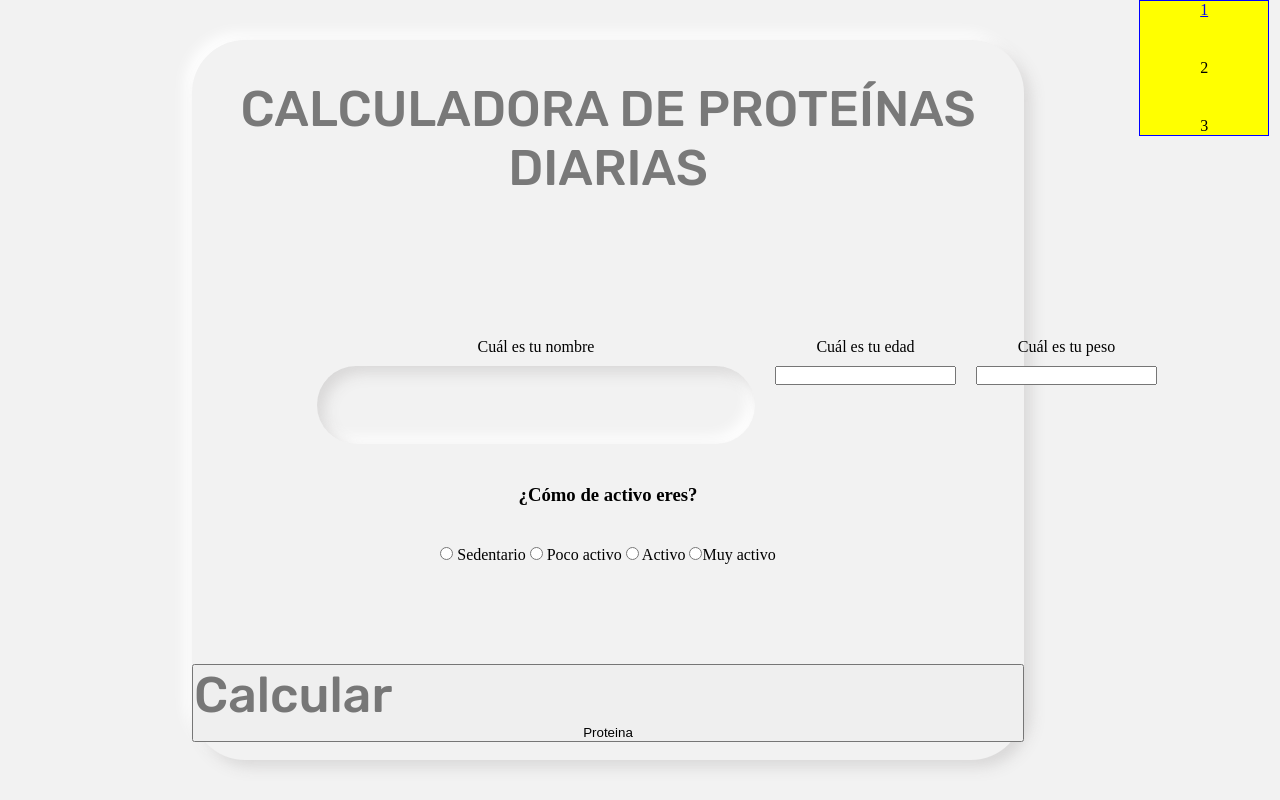
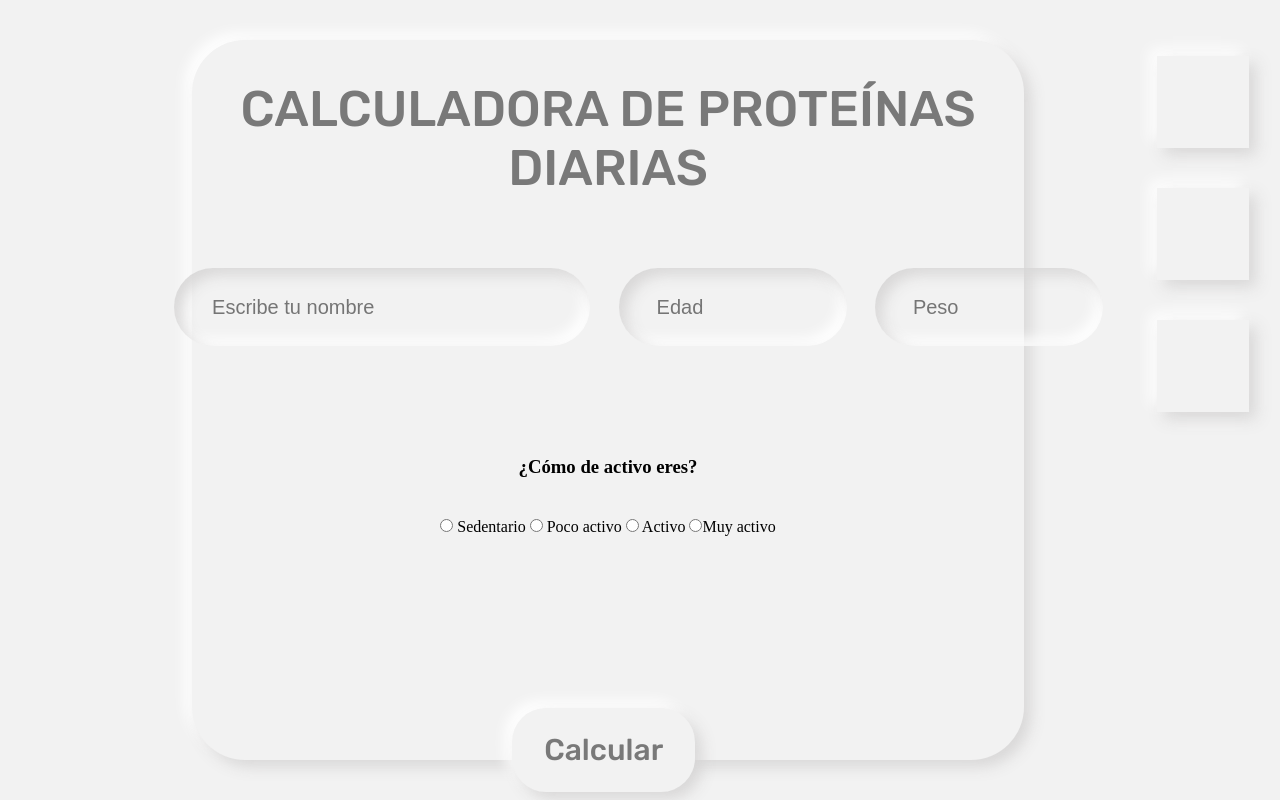
Before and after one commit to DesSussu/CalculadoraProteinas, a plain HTML site: page index.html in a window 1280 px wide. Drawn offline with Linux system fonts and the light colour scheme.

Commit message:
primer estado diseño

```diff
--- a/index.html
+++ b/index.html
@@ -14,9 +14,9 @@
     <main>
 
       <div class="menu">
-        <a href="carnes.html"><div>1</div></a>
-        <div>2</div>
-        <div>3</div>
+        <a href="carnes.html"><div></div></a>
+        <div></div>
+        <div></div>
       </div>
   <div class="container">
      <div class="calculadora">
@@ -27,20 +27,18 @@
         <div class="sobre">
           <div class="Nombre">
             <form action="">
-              <label for=""> Cuál es tu nombre</label>
-              <input id="nombre" type="text"  />
+              <input  class="input" id="nombre" type="text"  placeholder="Escribe tu nombre"/>
             </form>
           </div>
           <div class="Edad">
             <form action="">
-              <label for=""> Cuál es tu edad</label>
-              <input id="edad" type="text" />
+              <input   class="inputDos" id="edad" type="text" placeholder="Edad" />
             </form>
           </div>
           <div class="Peso">
             <form action="">
-              <label for=""> Cuál es tu peso</label>
-              <input id="peso" type="text" />
+
+              <input   class="inputDos" id="peso" type="text"  placeholder="Peso"/>
             </form>
           </div>
         </div>
@@ -55,7 +53,6 @@
 
       <button id="boton" class="boton" value="0">
         <h1>Calcular</h1>
-        <span> Proteina</span>
       </button>
       <p id="texto"></p>
       <p id="textoDos"></p>
--- a/mainDos.js
+++ b/mainDos.js
@@ -5,6 +5,7 @@ let calculo;
 let parrafo;
 let parrafoDos;
 let identificador;
+
 calculo = document.getElementById("boton");
 
 calculo.onclick = function () {
@@ -16,6 +17,7 @@ calculo.onclick = function () {
   for (deporte of actividad) {
     if (deporte.checked == true) {
       console.log(deporte.id);
+
       identificador = deporte.id;
     }
   }
--- a/style.css
+++ b/style.css
@@ -41,8 +41,7 @@ h1 {
   position: absolute;
   display: flex;
   list-style: none;
-  border: 1px solid blue;
-  background-color: yellow;
+  top: 7%;
   width: 10%;
   left: 89%;
   gap: 40px;
@@ -50,6 +49,12 @@ h1 {
   align-items: center;
   justify-content: start;
   order: 2;
+}
+.menu div {
+  width: 92px;
+  height: 92px;
+  background: #f2f2f2;
+  box-shadow: 7px 7px 14px rgba(212, 211, 211, 0.84), -7px -7px 14px #ffffff;
 }
 
 header {
@@ -70,29 +75,61 @@ h2 {
 }
 
 .sobre {
+  position: relative;
   display: flex;
-  gap: 20px;
-  width: 582px;
-}
-
-.sobre label {
-  display: flex;
-  justify-content: center;
-  margin-bottom: 10px;
+  gap: 7%;
+  width: 125%;
+  bottom: 70px;
+  left: 40px;
 }
 a {
   cursor: pointer;
 }
 
-#nombre {
+.input {
   outline: none;
   border: 0;
-  width: 438px;
+  width: 378px;
   height: 78px;
-  background: #f2f2f2;
+  background: none;
   box-shadow: inset 7px 7px 14px rgba(212, 211, 211, 0.84),
     inset -7px -7px 14px #ffffff;
   border-radius: 104px;
+  padding-left: 10%;
+  font-size: 20px;
+}
+.inputDos {
+  outline: none;
+  border: 0;
+  width: 190px;
+  height: 78px;
+  background: none;
+  box-shadow: inset 7px 7px 14px rgba(212, 211, 211, 0.84),
+    inset -7px -7px 14px #ffffff;
+  border-radius: 104px;
+
+  padding-left: 20%;
+  font-size: 20px;
+}
+.boton {
+  position: relative;
+  top: 10%;
+  left: 40%;
+  width: 183px;
+  height: 84px;
+  background: #f2f2f2;
+  box-shadow: 7px 7px 14px rgba(212, 211, 211, 0.84), -7px -7px 14px #ffffff;
+  border-radius: 34px;
+  border: none;
+}
+
+.boton h1 {
+  display: flex;
+  justify-content: center;
+  align-items: center;
+  text-align: center;
+  font-size: 30px;
+  line-height: 35px;
 }
 
 /*otra ventana*/
```
